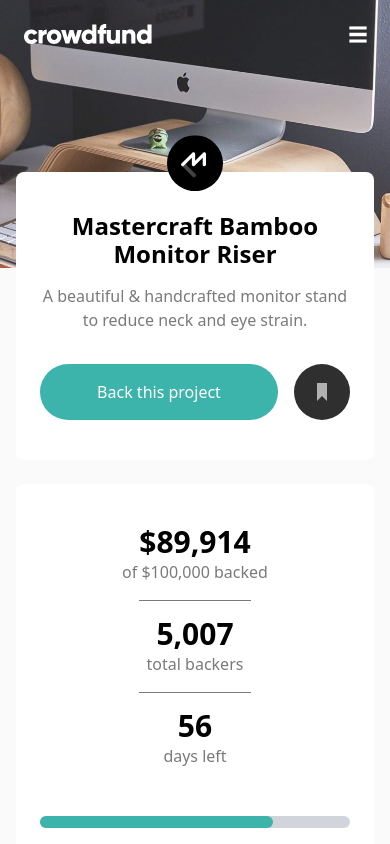
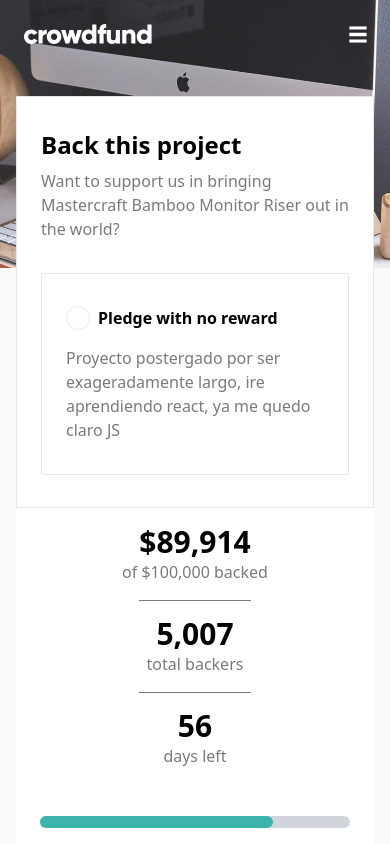
Before and after one commit to M4rckR/product-page, a website built with Vite: page index.html in a window 390 px wide. Both pictures are taken after a click on the link "Back this project". Shown: the top 844 px of the page. Built offline with nearby package versions, Linux system fonts and the light colour scheme.

```diff
--- a/index.html
+++ b/index.html
@@ -9,7 +9,8 @@
   <link href="https://fonts.googleapis.com/css2?family=Commissioner:wght@100..900&display=swap" rel="stylesheet">
   <link rel="stylesheet" href="css/styles.css">
 </head>
-<body class="font-m-comi min-[100vh] bg-[#fafafa]">
+<body id="cuerpo" class=" relative font-m-comi min-[100vh] bg-[#fafafa] ">
+  <div id="cuerpo__contenedor">
     <header id="cabecera" class="bg-[url('/images/image-hero-mobile.jpg')] bg-top md:bg-[url('/images/image-hero-desktop.jpg')] bg-no-repeat bg-cover  pt-6  relative overflow-x-hidden flex items-center pb-56 md:justify-between md:gap-9 md:px-14 md:pb-80">
       <div class="container px-6  flex items-center justify-between gap-16 mx-auto">
           <img  class="block" src="images/logo.svg" alt="logo">
@@ -22,7 +23,7 @@
       </div>
     </header>
 
-    <section class="container px-4 mx-auto flex flex-col items-center  ">
+    <section class="container px-4 mx-auto flex flex-col items-center ">
       <div class=" bg-white w-full  md:w-[46rem] rounded-lg py-10 px-6 relative -top-24 mb-6">
         <picture class="absolute left-[50%] -translate-x-[50%] -translate-y-[4.8rem]">
           <img src="images/logo-mastercraft.svg" alt="logo mastercarft">
@@ -32,7 +33,7 @@
           <p class="text-center text-m-da-gray mb-8">A beautiful & handcrafted monitor stand to reduce neck and eye strain.</p>
         </div>
         <div class="flex justify-between items-center gap-4 md:px-8">
-          <a class="bg-m-mo-cyan text-white px-6 py-4 rounded-[2.4rem] flex-1 text-center transition-all duration-150 active:bg-m-da-cyan md:flex-initial md:px-12" href="#">Back this project</a>
+          <a class="seleccion bg-m-mo-cyan text-white px-6 py-4 rounded-[2.4rem] flex-1 text-center transition-all duration-150 active:bg-m-da-cyan md:flex-initial md:px-12" href="#">Back this project</a>
           <picture class="md:flex md:items-center gap-2 md:bg-gray-100 rounded-3xl">
             <img class="cursor-pointer" src="images/icon-bookmark.svg" alt="bookamrk">
             <p class="text-m-da-gray hidden md:block md:pl-1 md:pr-4">Bookmark</p>
@@ -96,7 +97,7 @@
                   <p class="font-bold text-3xl">101</p>
                   <p class="text-m-da-gray">left</p>
                 </div>
-                <a class="bg-m-mo-cyan inline-block py-3 px-8 rounded-3xl text-white font-bold self-start active:bg-m-da-cyan transition-all duration-150" href="#">Select Reward</a>
+                <a class="seleccion bg-m-mo-cyan inline-block py-3 px-8 rounded-3xl text-white font-bold self-start active:bg-m-da-cyan transition-all duration-150" href="#">Select Reward</a>
               </div>
 
             </article>
@@ -114,10 +115,9 @@
                   <p class="font-bold text-3xl">64</p>
                   <p class="text-m-da-gray">left</p>
                 </div>
-                <a class="bg-m-mo-cyan inline-block py-3 px-8 rounded-3xl text-white font-bold self-start active:bg-m-da-cyan transition-all duration-150" href="#">Select Reward</a>
+                <a class="seleccion bg-m-mo-cyan inline-block py-3 px-8 rounded-3xl text-white font-bold self-start active:bg-m-da-cyan transition-all duration-150" href="#">Select Reward</a>
               </div>
             </article>
-
             <article class="border-[0.25px] border-opacity-35 border-m-da-gray rounded-lg py-8 px-6">
               <div class="flex flex-col font-bold mb-4 md:flex-row md:justify-between text-m-da-gray">
                 <p class="text-lg opacity-35">Black Edition Stand</p>
@@ -138,11 +138,12 @@
           </div>
         </div>
     </section>
+  </div>
+
 
     <script type="module" src="js/app.js"></script>
 </body>
 </html>
-
 <!--
 
 
@@ -154,12 +155,9 @@
 0 left
 Out of Stock -->
 
-<!-- Selection modal start -->
+
 <!--
-Back this project
-Want to support us in bringing Mastercraft Bamboo Monitor Riser out in the world? -->
-<!--
-Pledge with no reward
+
 Choose to support us without a reward if you simply believe in our project. As a backer,
 you will be signed up to receive product updates via email. -->
 
--- a/js/app.js
+++ b/js/app.js
@@ -2,6 +2,16 @@
 
 d.addEventListener('DOMContentLoaded', () => {
     const cabecera = document.querySelector('#cabecera')
+    const cuerpo = document.querySelector('#cuerpo')
+    const cuerpo__contenedor = document.querySelector('#cuerpo__contenedor')
+
+    cabecera.addEventListener('click', (e) => {
+        alternarMenu(e)
+    })
+
+    cuerpo.addEventListener('click',(e)=> {
+        continuarFlujo(e)
+    })
 
     function alternarMenu (e) {
         if(e.target.classList.contains('icono-menu')){
@@ -17,7 +27,48 @@
         }
     }
 
-    cabecera.addEventListener('click', (e) => {
-        alternarMenu(e)
-    })
+    function continuarFlujo(e) {
+        e.preventDefault();
+        if(e.target.classList.contains('seleccion')){
+            const buySection = document.createElement('SECTION')
+            buySection.classList.add('absolute', 'left-0', 'right-0', 'top-0', 'bottom-0', 'z-20')
+
+
+            const buySectionBox = document.createElement('ARTICLE')
+            buySectionBox.classList.add('top-24' ,'sticky', 'bg-white', 'py-8', 'px-6', 'mx-4','border')
+
+            const tituloModal = document.createElement('H4')
+            tituloModal.textContent = 'Back this project'
+            tituloModal.classList.add('font-bold', 'text-2xl', 'mb-2')
+            buySectionBox.appendChild(tituloModal)
+
+            const parrafoModal = document.createElement('p')
+            parrafoModal.textContent = 'Want to support us in bringing Mastercraft Bamboo Monitor Riser out in the world?'
+            parrafoModal.classList.add('text-m-da-gray', 'mb-8')
+            buySectionBox.appendChild(parrafoModal)
+
+            const contenedorPlanes = document.createElement('section')
+            buySectionBox.appendChild(contenedorPlanes)
+
+
+            // Numero 1
+            const plan1 = document.createElement('div')
+            plan1.classList.add('border','rounded-sm','py-8', 'px-6')
+            plan1.innerHTML = `
+                <div class="flex items-center gap-2 font-bold mb-4">
+                    <div class="w-6 h-6 rounded-full border cursor-pointer"></div>
+                    <p>Pledge with no reward</p>
+                </div>
+                <!-- <p class="text-m-da-gray">Choose to support us without a reward if you simply believe in our project. As a backer,
+                you will be signed up to receive product updates via email.</p>  -->
+
+                <p class="text-m-da-gray">Proyecto postergado por ser exageradamente largo, ire aprendiendo react, ya me quedo claro JS</p>
+            `
+            contenedorPlanes.appendChild(plan1)
+
+            buySection.appendChild(buySectionBox)
+            cuerpo__contenedor.appendChild(buySection)
+        }
+    }
+
 })
```
Also changed, not shown: netlify.toml (added), 1 other file.
